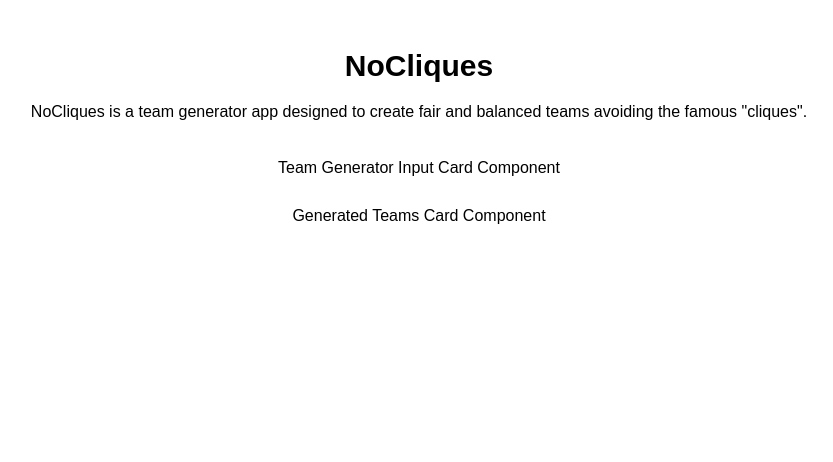
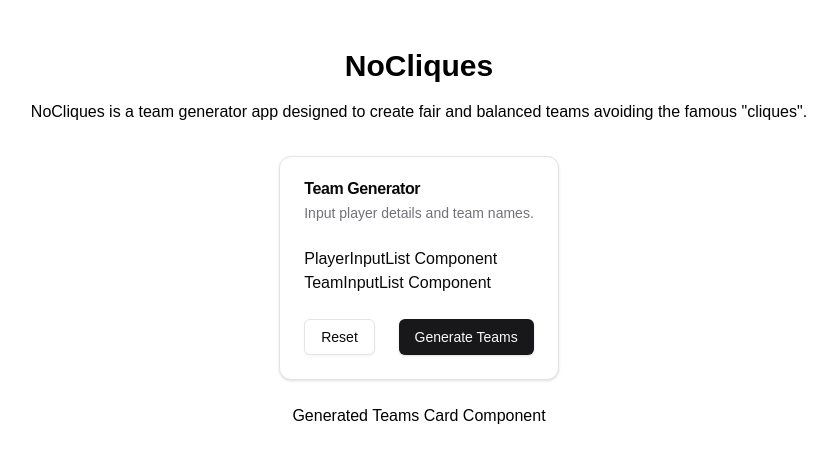
Before and after one commit to antoniopolonijr/nocliques, a Next.js app: page / in a window 1280 px wide. Shown: the top 462 px of the page, without its empty margins (221-1054 px from the left). Built offline with nearby package versions, Linux system fonts and the light colour scheme.

Commit message:
feat(TeamGeneratorInputCard): Create structure for Team Generator Input Card Component. Closes #14

```diff
--- /dev/null
+++ b/src/app/components/PlayerInputList.tsx
@@ -0,0 +1,5 @@
+import * as React from "react";
+
+export function PlayerInputList() {
+  return <div>PlayerInputList Component</div>;
+}
--- a/src/app/components/TeamGeneratorInputCard.tsx
+++ b/src/app/components/TeamGeneratorInputCard.tsx
@@ -1,5 +1,41 @@
 import * as React from "react";
 
+import {
+  Card,
+  CardContent,
+  CardDescription,
+  CardFooter,
+  CardHeader,
+  CardTitle,
+} from "@/components/ui/card";
+import { Button } from "@/components/ui/button";
+
+import { PlayerInputList } from "./PlayerInputList";
+import { TeamInputList } from "./TeamInputList";
+
 export function TeamGeneratorInputCard() {
-  return <div>Team Generator Input Card Component</div>;
+  return (
+    <section aria-labelledby="team-generator-input-card">
+      <Card>
+        <CardHeader>
+          <CardTitle>Team Generator</CardTitle>
+          <CardDescription>
+            Input player details and team names.
+          </CardDescription>
+        </CardHeader>
+        <CardContent>
+          <PlayerInputList />
+          <TeamInputList />
+        </CardContent>
+        <CardFooter className="flex flex-row justify-between items-center">
+          <Button aria-label="Reset" type="button" variant="outline">
+            Reset
+          </Button>
+          <Button aria-label="Generate Teams" type="submit">
+            Generate Teams
+          </Button>
+        </CardFooter>
+      </Card>
+    </section>
+  );
 }
--- /dev/null
+++ b/src/app/components/TeamInputList.tsx
@@ -0,0 +1,5 @@
+import * as React from "react";
+
+export function TeamInputList() {
+  return <div>TeamInputList Component</div>;
+}
```
